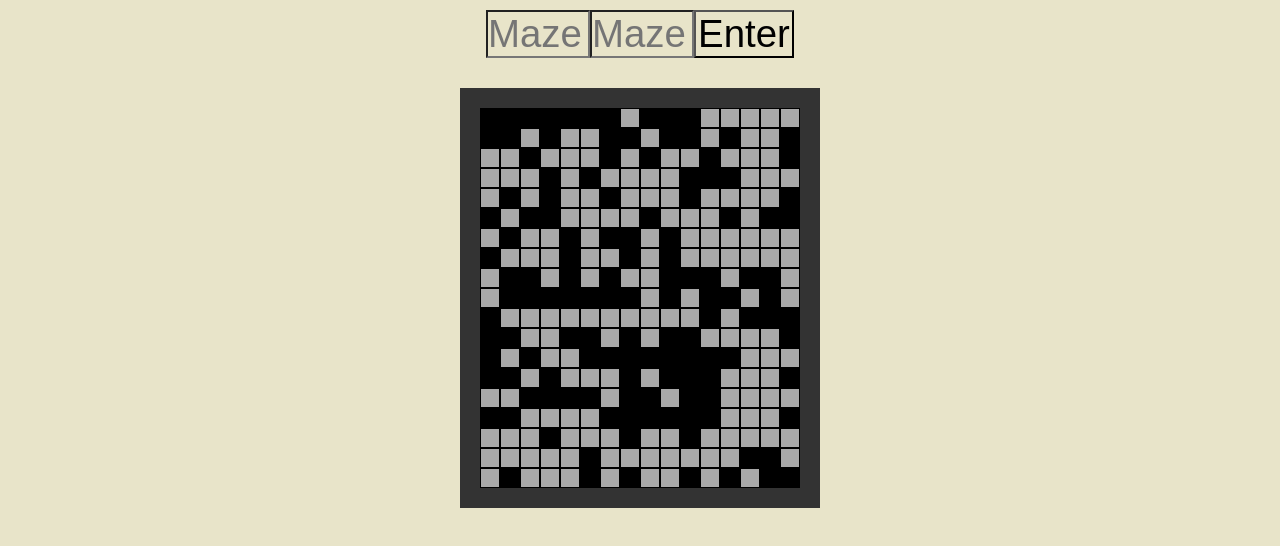
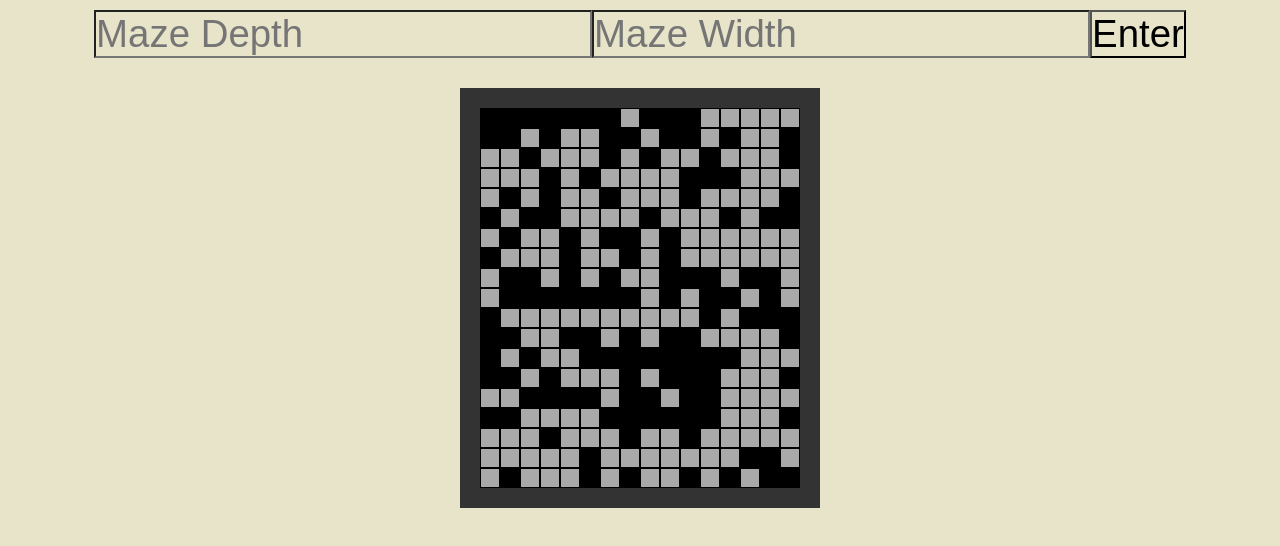
Before and after one commit to PeterJJonas/MazeGenerator, a plain HTML site: page index.html in a window 1280 px wide. Drawn offline with Linux system fonts and the light colour scheme.

Commit message:
Correct some CSS typo

```diff
--- a/maze.css
+++ b/maze.css
@@ -13,13 +13,14 @@
 }
 
 #mazeDepth, #mazeWidth, #enter {
-  width: 100px;
+  width: auto;
+  height: auto;
   font-size: 3vw;
 }
 
 #gamescreen {
   display: flex;
-  flex-wrap: wrap
+  flex-wrap: wrap;
   text-align: center;
   justify-content: center;
 }
```
